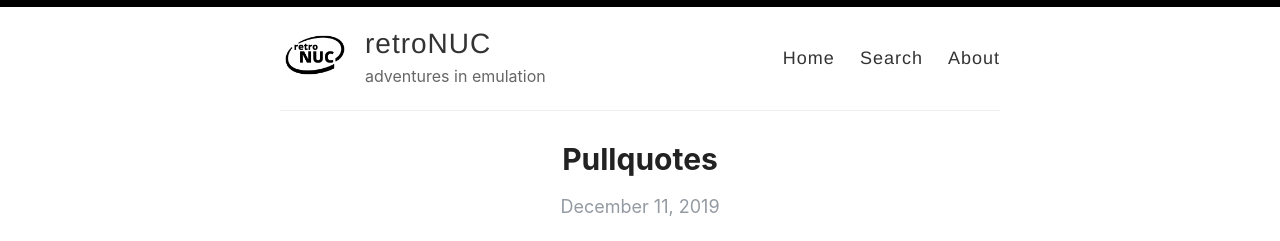
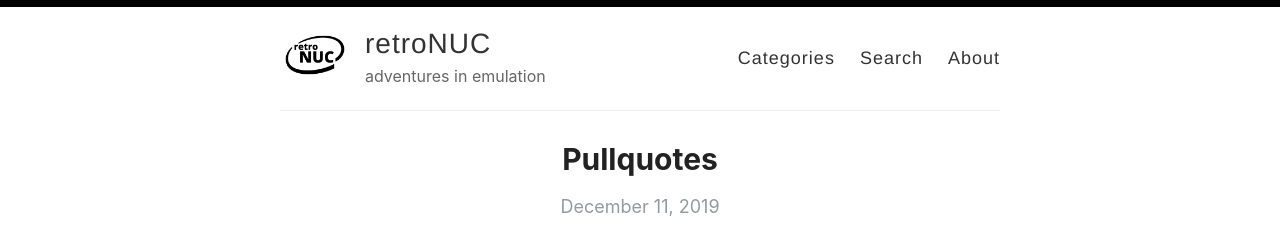
Before and after one commit to nearlyphil/nearlyphil.github.io, a Jekyll site: the page built from index.html, in a window 1280 px wide and 900 px high. Shown: the top 241 px of the window. Built offline with Jekyll 4.4.1, drawn with Linux system fonts in a browser that asks for light colours; the list of posts is cut into pages by our own code.

Commit message:
Update default.html

```diff
--- a/_layouts/default.html
+++ b/_layouts/default.html
@@ -28,7 +28,7 @@
             </div>
 
             <nav>
-              <a href="{{ site.baseurl }}/">Home</a>
+              <a href="{{ site.baseurl }}/categories">Categories</a>
               <a href="{{ site.baseurl }}/search">Search</a>
               <a href="{{ site.baseurl }}/about">About</a>
             </nav>
```
